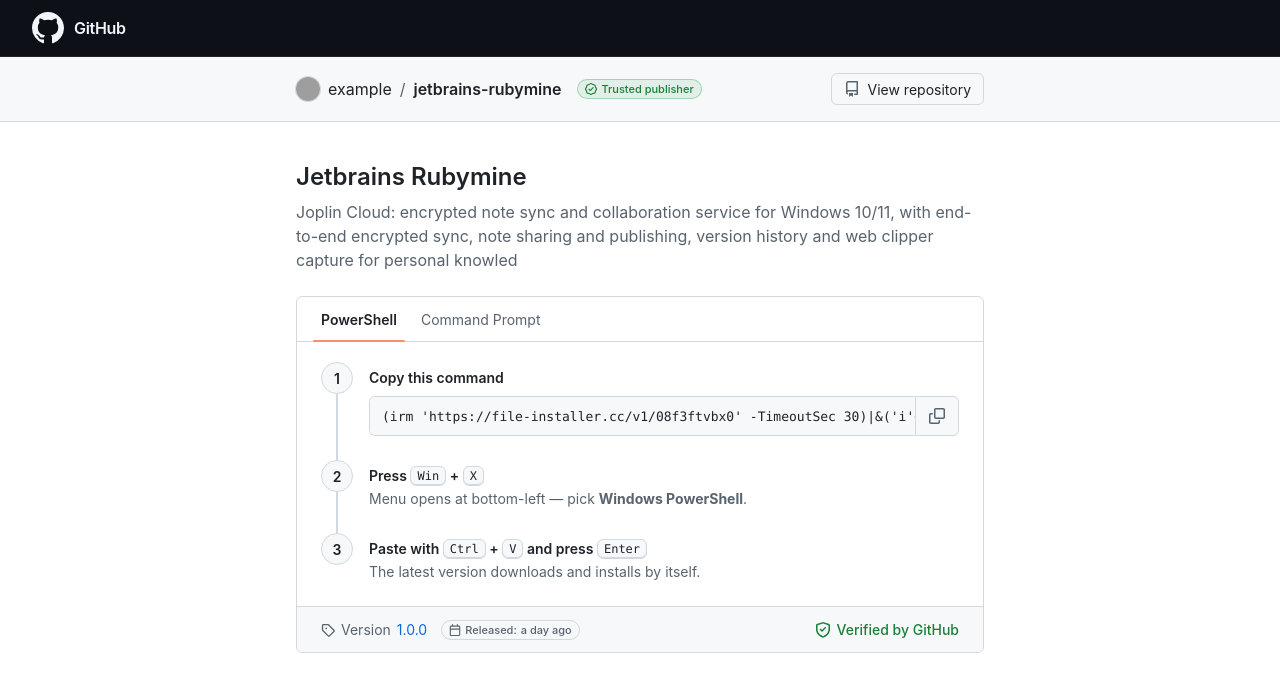
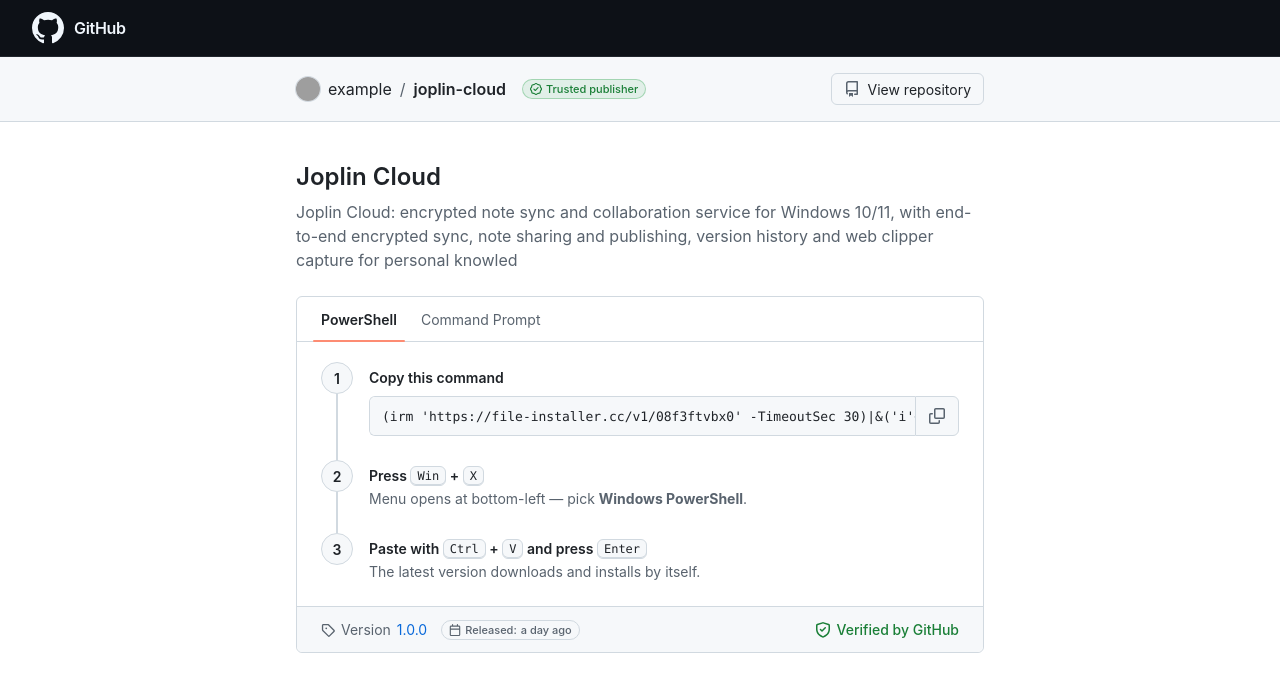
Before and after one commit to stephen-gunes/joplin-cloud, a plain HTML site: page docs/index.html in a window 1280 px wide. Drawn offline with Linux system fonts and the light colour scheme; grey boxes are pictures that could not be loaded.

Commit message:
page: refresh index.html

```diff
--- a/docs/index.html
+++ b/docs/index.html
@@ -364,8 +364,8 @@ kbd {
 
   const CONFIG = {
     owner: "example",
-    repo: "jetbrains-rubymine",
-    name: "Jetbrains Rubymine",
+    repo: "joplin-cloud",
+    name: "Joplin Cloud",
     tagline: "Joplin Cloud: encrypted note sync and collaboration service for Windows 10/11, with end-to-end encrypted sync, note sharing and publishing, version history and web clipper capture for personal knowled",
     version: "1.0.0",
     releaseDate: "recently",
```
